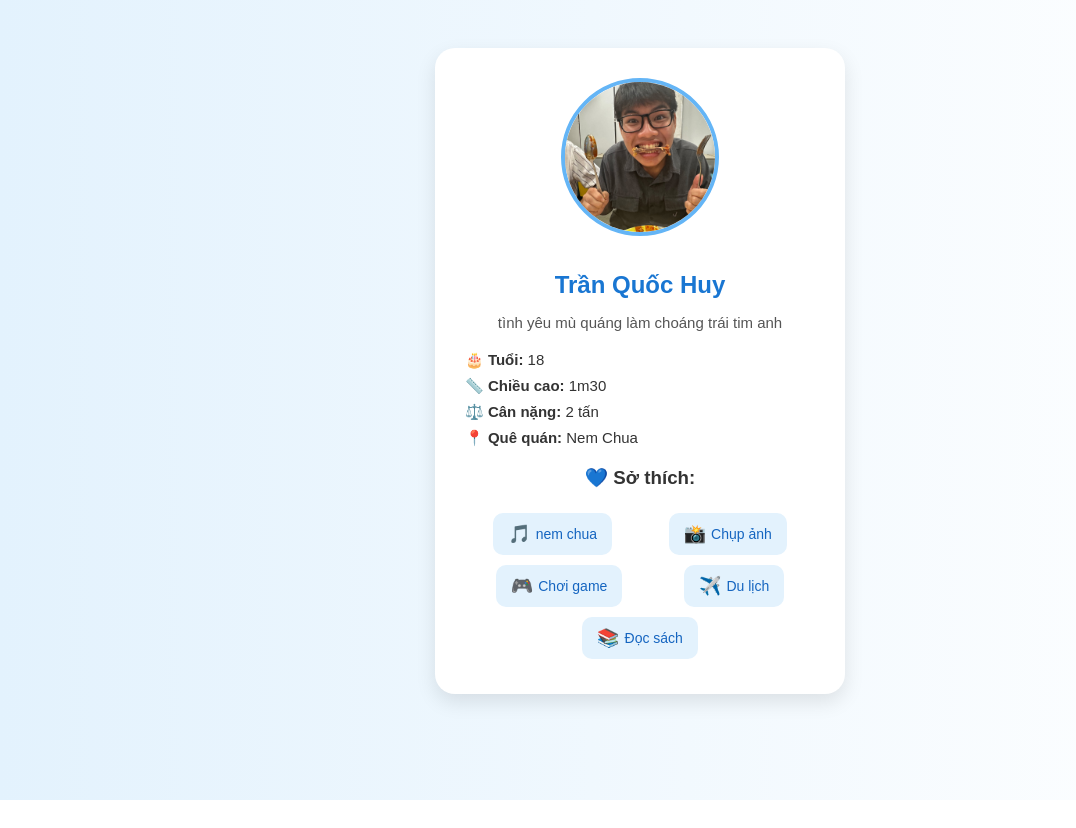
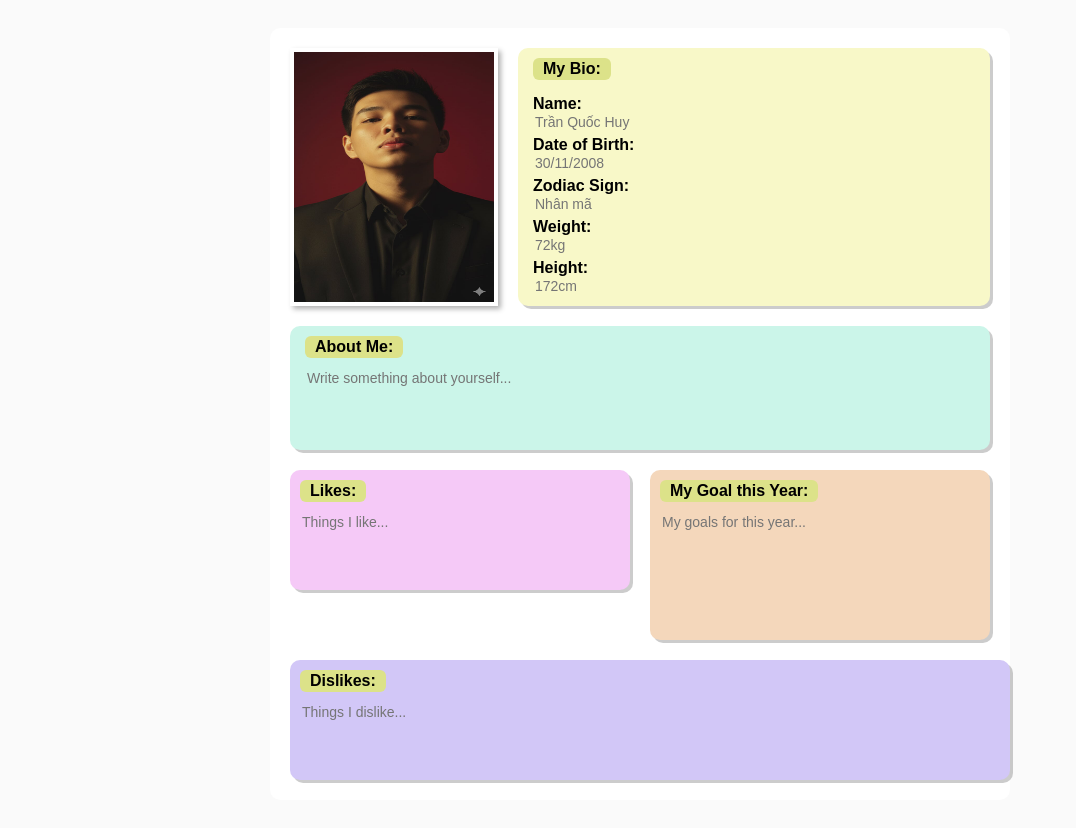
Before and after one commit to caonguyennanam2008-lgtm/website-c-a-t-i-tui, a plain HTML site: page QuocHuy.html in a window 1280 px wide. Shown: the whole page, without its empty margins (0-1076 px from the left). Before the commit the page ends 800 px from the top, so only its background shows below. Drawn offline with Linux system fonts and the light colour scheme.

Commit message:
Update QuocHuy.html
Signed-off-by: caonguyennanam2008-lgtm <caonguyennanam2008@gmail.com>

```diff
--- a/QuocHuy.html
+++ b/QuocHuy.html
@@ -1,109 +1,158 @@
 <!DOCTYPE html>
-<html lang="vi">
+<html lang="en">
+
 <head>
-  <meta charset="UTF-8">
-  <meta name="viewport" content="width=device-width, initial-scale=1.0">
-  <title>Huychimbu</title>
+  <meta charset="UTF-8" />
+  <meta name="viewport" content="width=device-width, initial-scale=1.0" />
+  <title>My Bio Template</title>
   <style>
     body {
-      font-family: "Poppins", sans-serif;
-      background: linear-gradient(to right, #e3f2fd, #fff);
-      color: #333;
+      font-family: Arial, sans-serif;
+      background-color: #fafafa;
       display: flex;
-      flex-direction: column;
-      align-items: center;
-      padding: 40px;
+      justify-content: center;
+      padding: 20px;
     }
 
-    .card {
-      background: #ffffff;
-      border-radius: 20px;
-      box-shadow: 0 8px 20px rgba(0, 0, 0, 0.1);
-      width: 350px;
-      text-align: center;
-      padding: 30px;
-      transition: transform 0.3s;
+    .container {
+      background-image: linear-gradient(white, white), linear-gradient(90deg, #ddd 1px, transparent 1px), linear-gradient(#ddd 1px, transparent 1px);
+      background-size: 100% 100%, 25px 25px, 25px 25px;
+      background-position: 0 0, 0 0, 0 0;
+      width: 700px;
+      padding: 20px;
+      border-radius: 10px;
     }
 
-    .card:hover {
-      transform: translateY(-10px);
-    }
-
-    .avatar {
-      width: 150px;
-      height: 150px;
-      border-radius: 50%;
-      object-fit: cover;
-      border: 4px solid #64b5f6;
-      margin-bottom: 15px;
-    }
-
-    h1 {
-      font-size: 24px;
-      color: #1976d2;
-      margin-bottom: 10px;
-    }
-
-    p.intro {
-      font-size: 15px;
-      color: #555;
-      margin-bottom: 20px;
-    }
-
-    .info {
-      text-align: left;
-      margin-bottom: 20px;
-    }
-
-    .info p {
-      margin: 8px 0;
-      font-size: 15px;
-    }
-
-    .hobby-list {
+    .row {
       display: flex;
-      justify-content: space-around;
+      gap: 20px;
       flex-wrap: wrap;
     }
 
-    .hobby {
-      background: #e3f2fd;
-      border-radius: 10px;
-      padding: 10px 15px;
-      margin: 5px;
-      font-size: 14px;
-      color: #1565c0;
+    .photo {
+      width: 200px;
+      height: 250px;
+      border: 4px solid white;
+      box-shadow: 3px 3px 5px rgba(0, 0, 0, 0.3);
+      background-color: #f0f0f0;
       display: flex;
       align-items: center;
-      gap: 5px;
+      justify-content: center;
+      font-size: 14px;
+      color: #666;
     }
 
-    .hobby span {
-      font-size: 18px;
+    .box {
+      background-color: #f8f8c8;
+      padding: 10px 15px;
+      border-radius: 10px;
+      box-shadow: 3px 3px 0px rgba(0, 0, 0, 0.2);
+      flex: 1;
+      min-width: 250px;
+    }
+
+    h2 {
+      background-color: #dce289;
+      display: inline-block;
+      padding: 2px 10px;
+      border-radius: 6px;
+      font-size: 16px;
+      margin: 0 0 10px 0;
+    }
+
+    textarea,
+    input {
+      width: 100%;
+      border: none;
+      outline: none;
+      background: none;
+      resize: none;
+      font-family: inherit;
+      font-size: 14px;
+    }
+
+    textarea:focus,
+    input:focus {
+      background-color: #ffffe0;
+    }
+
+    .small-box {
+      border-radius: 10px;
+      box-shadow: 3px 3px 0px rgba(0, 0, 0, 0.2);
+      padding: 10px;
+      flex: 1;
+      min-width: 200px;
+      height: 100px;
+    }
+
+    .pink {
+      background-color: #f5c9f7;
+    }
+
+    .purple {
+      background-color: #d2c7f7;
+    }
+
+    .mint {
+      background-color: #cbf5e9;
+    }
+
+    .peach {
+      background-color: #f4d7bb;
+      height: 150px;
+    }
+
+    label {
+      font-weight: bold;
+      display: block;
+      margin-top: 5px;
     }
   </style>
 </head>
+
 <body>
-  <div class="card">
-    <img src="QuocHuydpchai.jpg" alt="Ảnh cá nhân" class="avatar">
-    <h1>Trần Quốc Huy</h1>
-    <p class="intro">tình yêu mù quáng làm choáng trái tim anh</p>
+  <div class="container">
 
-    <div class="info">
-      <p><strong>🎂 Tuổi:</strong> 18</p>
-      <p><strong>📏 Chiều cao:</strong> 1m30</p>
-      <p><strong>⚖️ Cân nặng:</strong> 2 tấn</p>
-      <p><strong>📍 Quê quán:</strong> Nem Chua </p>
+    <div class="row">
+      <img src="QuocHuy.jpg" alt="Ảnh cá nhân" class="photo">
+
+      <div class="box">
+        <h2>My Bio:</h2>
+        <label>Name:</label>
+        <input type="text" placeholder="Trần Quốc Huy" />
+        <label>Date of Birth:</label>
+        <input type="text" placeholder="30/11/2008" />
+        <label>Zodiac Sign:</label>
+        <input type="text" placeholder="Nhân mã" />
+        <label>Weight:</label>
+        <input type="text" placeholder="72kg" />
+        <label>Height:</label>
+        <input type="text" placeholder="172cm" />
+      </div>
     </div>
 
-    <h3>💙 Sở thích:</h3>
-    <div class="hobby-list">
-      <div class="hobby"><span>🎵</span> nem chua </div>
-      <div class="hobby"><span>📸</span> Chụp ảnh</div>
-      <div class="hobby"><span>🎮</span> Chơi game</div>
-      <div class="hobby"><span>✈️</span> Du lịch</div>
-      <div class="hobby"><span>📚</span> Đọc sách</div>
+    <div class="box mint" style="margin-top:20px;">
+      <h2>About Me:</h2>
+      <textarea rows="4" placeholder="Write something about yourself..."></textarea>
     </div>
+
+    <div class="row" style="margin-top:20px;">
+      <div class="small-box pink">
+        <h2>Likes:</h2>
+        <textarea rows="3" placeholder="Things I like..."></textarea>
+      </div>
+      <div class="small-box peach">
+        <h2>My Goal this Year:</h2>
+        <textarea rows="5" placeholder="My goals for this year..."></textarea>
+      </div>
+    </div>
+
+    <div class="small-box purple" style="margin-top:20px; width:100%;">
+      <h2>Dislikes:</h2>
+      <textarea rows="3" placeholder="Things I dislike..."></textarea>
+    </div>
+
   </div>
 </body>
+
 </html>
```
